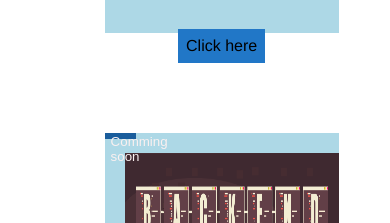
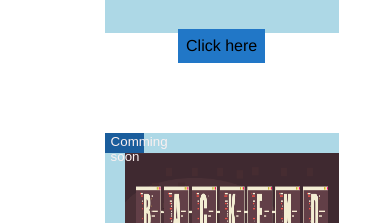
Before and after one commit to MdSarmad/RATS, a React (Create React App) app: page / in a window 390 px wide. Shown: the part 1920-2143 px from the top of the page. Built offline with nearby package versions, Linux system fonts and the light colour scheme; no server answers.

Commit message:
comming-soon-button

```diff
--- a/src/Components/Section/SectionA2.css
+++ b/src/Components/Section/SectionA2.css
@@ -94,6 +94,14 @@
     .full-stack-tech{
         height: 78vh;
     }
+    .commingSoon{
+        background-color: #1a5d9c;
+        color: rgb(250, 240, 240);
+        height: 3.7vw;
+        width: 10vw;
+
+    }
+
 
 
 }
@@ -116,6 +124,13 @@
         background-color:#2177c7;
         cursor: pointer;
         font-family: 'Franklin Gothic Medium', 'Arial Narrow', Arial, sans-serif;
+    }
+    .commingSoon{
+        background-color: #1a5d9c;
+        color: rgb(250, 240, 240);
+        height: 5vw;
+        width: 10vw;
+
     }
 
 }
@@ -189,6 +204,13 @@
         padding: 30px;
         font-size: 17px;
     }
+    .commingSoon{
+        background-color: #1a5d9c;
+        color: rgb(250, 240, 240);
+        height: 5.2vw;
+        width: 10vw;
+
+    }
 
 
 }
@@ -201,8 +223,8 @@
 }
 .commingSoonButton{
     height: 1.5vw;
-    width: 8vw;
+    width: 9vw;
     background-color: #1a5d9c;
     color: rgb(250, 240, 240);
-    border-style:inherit;
+    border-style: inherit;
 }
```
